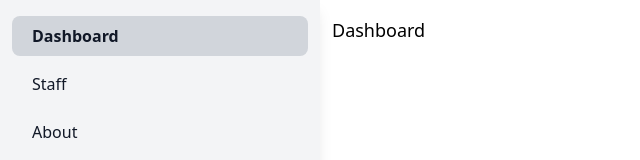
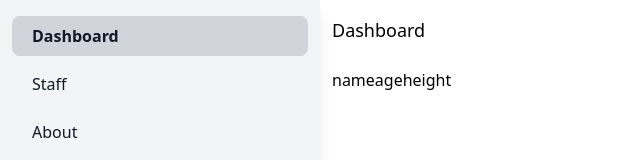
Before and after one commit to TheCuong96/react-router-vs6, a React (Create React App) app: page / in a window 1280 px wide. Shown: the top 160 px of the page, without its empty margins (0-640 px from the left). Built offline with nearby package versions, Linux system fonts and the light colour scheme.

Commit message:
cách lấy query params ở trên thanh url với react router dom

```diff
--- a/src/App.tsx
+++ b/src/App.tsx
@@ -6,7 +6,8 @@ import About from 'pages/About'
 import Dashboard from 'pages/Dashboard'
 import NotFound from 'pages/NotFound'
 import Staff from 'pages/Staff'
-import { Routes, Route, useRoutes } from 'react-router-dom'
+import { useEffect } from 'react'
+import { Routes, Route, useRoutes, useLocation, useSearchParams } from 'react-router-dom'
 function App() {
   let elements = useRoutes([
     {
@@ -17,6 +18,16 @@ function App() {
     { path: '/staff/*', element: <Staff /> },
     { path: '*', element: <NotFound /> }
   ])
+  const location = useLocation()
+  console.log('location', location)
+  const [searchParams] = useSearchParams()
+  useEffect(() => {
+    console.log('searchParams', Object.fromEntries([...searchParams]))
+  }, [searchParams])
+
+  useEffect(() => {
+    console.log('location', location)
+  }, [location])
 
   return (
     <div className='App'>
--- a/src/pages/Dashboard/Dashboard.tsx
+++ b/src/pages/Dashboard/Dashboard.tsx
@@ -1,4 +1,4 @@
-import { useLocation } from 'react-router-dom'
+import { Link, useLocation } from 'react-router-dom'
 
 export default function Dashboard() {
   const location = useLocation()
@@ -7,6 +7,9 @@ export default function Dashboard() {
     <div>
       <h1 className='mb-6 text-lg'>Dashboard</h1>
       <div>{location.state}</div>
+      <Link to='/?sort=name&order=ascending'>name</Link>
+      <Link to='/?sort=age&order=ascending'>age</Link>
+      <Link to='/?sort=height&order=ascending'>height</Link>
     </div>
   )
 }
--- a/tsconfig.json
+++ b/tsconfig.json
@@ -1,6 +1,6 @@
 {
   "compilerOptions": {
-    "target": "es5",
+    "target": "es6",
     "lib": ["dom", "dom.iterable", "esnext"],
     "allowJs": true,
     "skipLibCheck": true,
```
